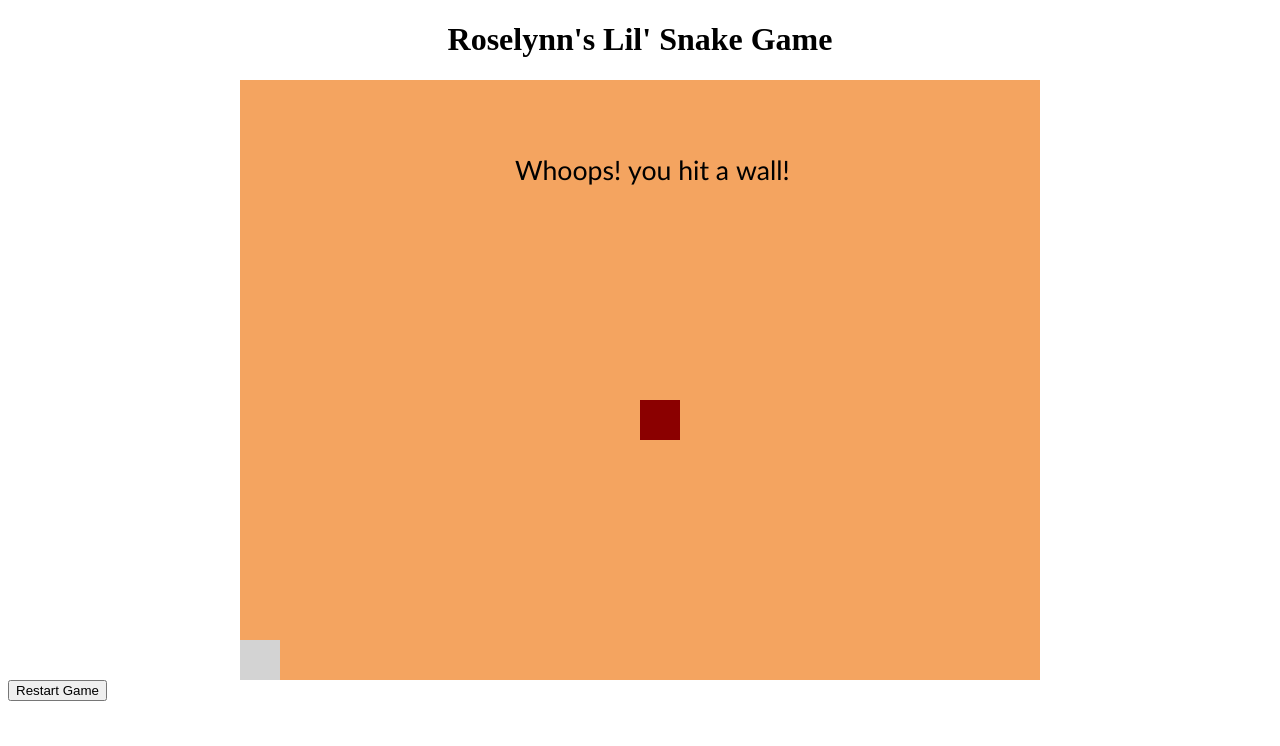
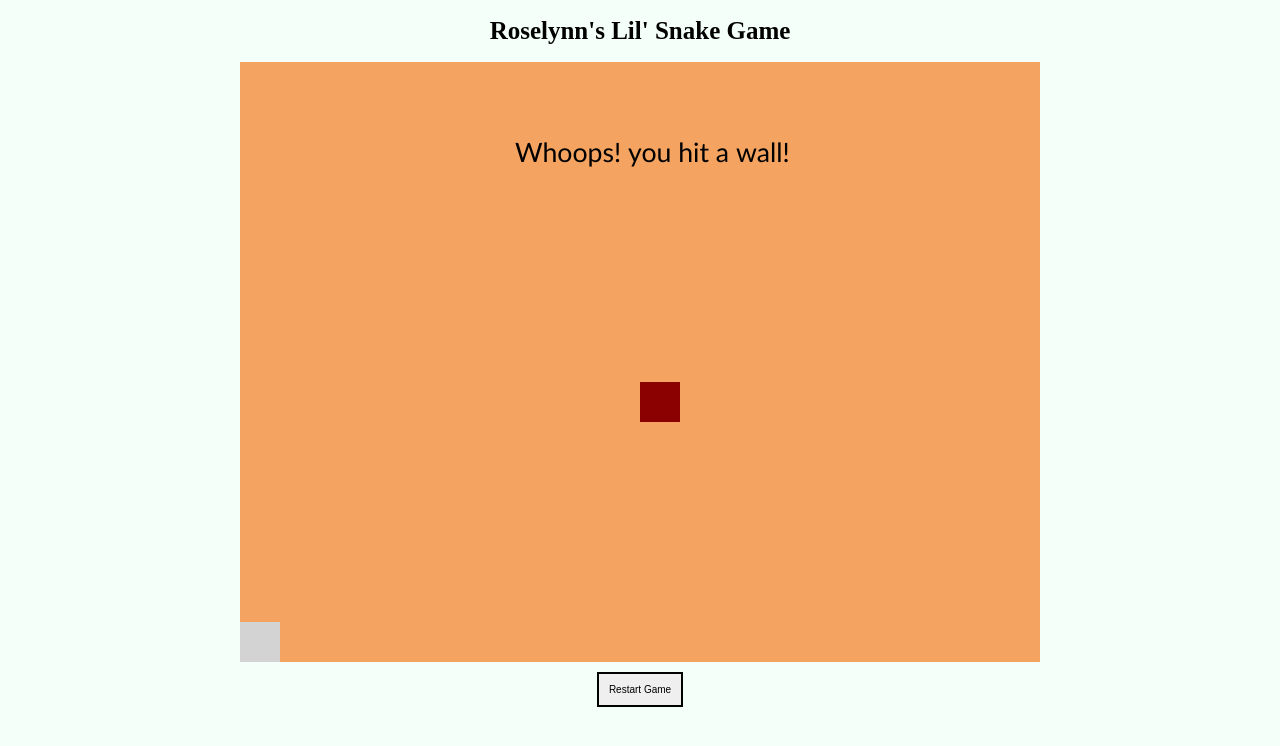
Before and after one commit to rho-selynn/rho-selynn.github.io, a plain HTML site: page index.html in a window 1280 px wide. Drawn offline with Linux system fonts and the light colour scheme.

Commit message:
snakey css

```diff
--- a/index.html
+++ b/index.html
@@ -9,12 +9,17 @@
       margin-right: auto;
     }
   </style>
+  <link rel="stylesheet" href="snake.css">
 </head>
 <body>
   <h1 style="text-align:center">Roselynn's Lil' Snake Game</h1>
   <canvas id="chunk-game" height="600" width="800"></canvas>
 
-<button type="button" name ="button" onclick="location.reload()">Restart Game</button>
+  <div id="button-div">
+    <button type="button" name ="button" onclick="location.reload()">Restart Game</button>
+  </div>
+
+
   <script type="text/javascript" src="chunk.js"></script>
   <script type="text/javascript" src="snake.js"></script>
 </body>
--- /dev/null
+++ b/snake.css
@@ -0,0 +1,20 @@
+body {
+  background-color: mintcream;
+}
+
+h1 {
+  text-align: center;
+  font-size: 25px;
+}
+
+#button-div{
+    text-align: center;
+}
+
+button {
+  border: 2px solid black;
+  padding: 10px;
+  margin: 10px;
+  font-size: 10px;
+
+}
```
